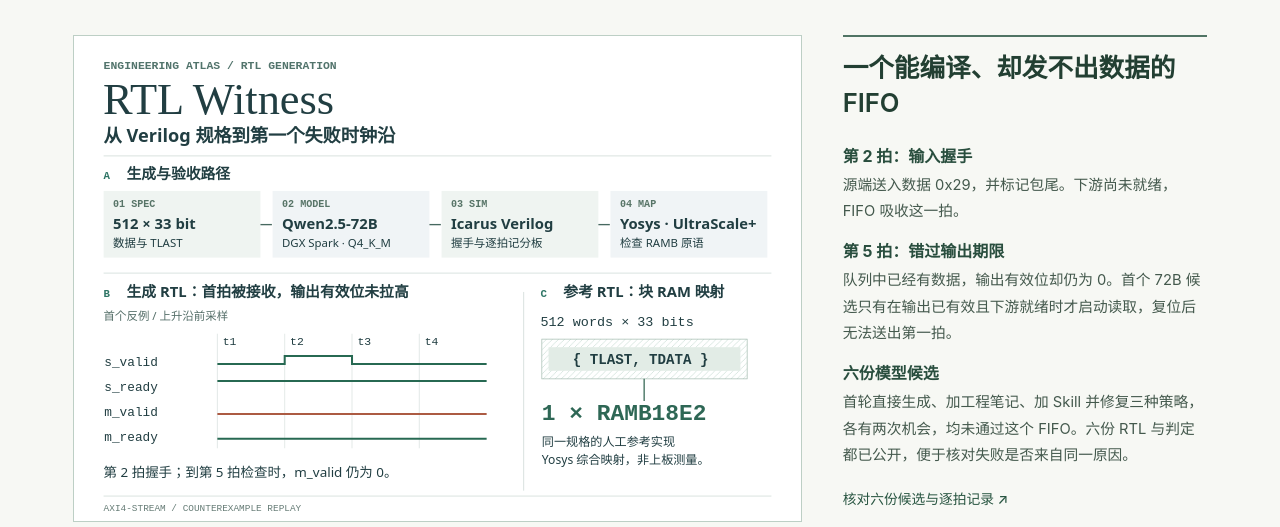
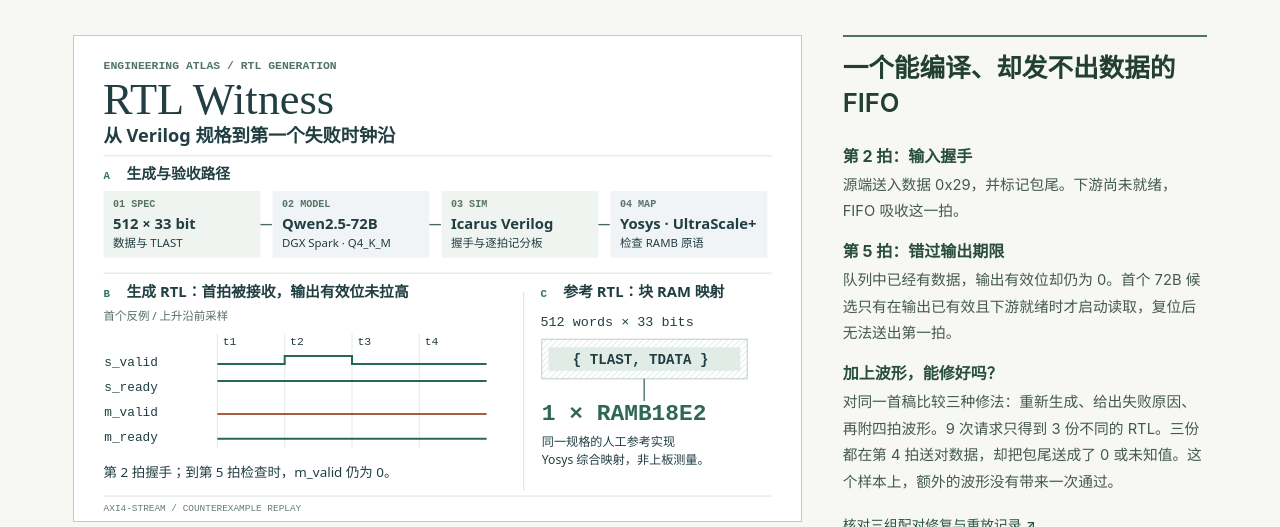
Before and after one commit to EtherealBian/etherealbian.github.io, a plain HTML site: page work/rtl-witness.html in a window 1280 px wide. Shown: the part 284-811 px from the top of the page. Drawn offline with Linux system fonts and the light colour scheme.

Commit message:
Show what changed when the RTL model saw the four-edge witness

```diff
--- a/work/rtl-witness.html
+++ b/work/rtl-witness.html
@@ -3,5 +3,5 @@
 <body class="dossier rocket-sheet"><a class="skip" href="#sheet">跳至项目</a><header class="sheet-nav"><div class="sheet-wrap"><a class="brand" href="../index.html"><img src="../assets/orbit.svg" width="32" height="32" alt="">EtherealBian</a><a href="../index.html#rtl-witness">← 返回工程图集</a></div></header>
 <main id="sheet" class="sheet-wrap"><header class="rocket-title"><p class="rocket-folio">工程图志 10 <span>/</span> AI for RTL</p><h1 lang="en">RTL Witness</h1><div class="rocket-deck"><p>让模型在 DGX Spark 上生成 Verilog，再用握手时序和 FPGA 资源映射检查它是否写对。</p><a href="https://github.com/EtherealBian/rtl-witness">GitHub 仓库 ↗</a></div></header>
 <div class="rocket-spread"><figure class="rocket-figure"><a href="../assets/plates/atlas-10-rtl-witness.svg" aria-label="放大 FIFO 时序与综合工程图"><img src="../assets/plates/atlas-10-rtl-witness.svg" width="1080" height="720" alt="Qwen2.5-72B 首份 RTL 的输入握手与失效输出波形；右侧为人工参考设计的块 RAM 映射。"></a><figcaption><span>帧 FIFO 的首个失败时钟沿</span><a href="../assets/plates/atlas-10-rtl-witness.svg">放大工程图 ↗</a></figcaption></figure>
-<section class="rocket-boot"><h2>一个能编译、却发不出数据的 FIFO</h2><dl class="rocket-steps"><dt>第 2 拍：输入握手</dt><dd>源端送入数据 0x29，并标记包尾。下游尚未就绪，FIFO 吸收这一拍。</dd><dt>第 5 拍：错过输出期限</dt><dd>队列中已经有数据，输出有效位却仍为 0。首个 72B 候选只有在输出已有效且下游就绪时才启动读取，复位后无法送出第一拍。</dd><dt>六份模型候选</dt><dd>首轮直接生成、加工程笔记、加 Skill 并修复三种策略，各有两次机会，均未通过这个 FIFO。六份 RTL 与判定都已公开，便于核对失败是否来自同一原因。</dd></dl><a class="rocket-source" href="https://github.com/EtherealBian/rtl-witness/blob/main/reports/fifo72-pilot/pilot.json">核对六份候选与逐拍记录 ↗</a></section></div>
+<section class="rocket-boot"><h2>一个能编译、却发不出数据的 FIFO</h2><dl class="rocket-steps"><dt>第 2 拍：输入握手</dt><dd>源端送入数据 0x29，并标记包尾。下游尚未就绪，FIFO 吸收这一拍。</dd><dt>第 5 拍：错过输出期限</dt><dd>队列中已经有数据，输出有效位却仍为 0。首个 72B 候选只有在输出已有效且下游就绪时才启动读取，复位后无法送出第一拍。</dd><dt>加上波形，能修好吗？</dt><dd>对同一首稿比较三种修法：重新生成、给出失败原因、再附四拍波形。9 次请求只得到 3 份不同的 RTL。三份都在第 4 拍送对数据，却把包尾送成了 0 或未知值。这个样本上，额外的波形没有带来一次通过。</dd></dl><a class="rocket-source" href="https://github.com/EtherealBian/rtl-witness/blob/main/reports/repair72-v1/study.json">核对三组配对修复与重放记录 ↗</a></section></div>
 <div class="rocket-comparisons"><section><h2>传对了，也要用对存储器</h2><p>规格要求 512 个 33 位存储字，将包尾与数据一起保存。人工参考实现通过 5 组仿真，Yosys 映射出 <strong>1 个 RAMB18E2</strong>。改用分布式 RAM 后，功能检查依然通过，但资源检查将它拒绝。</p><a class="rocket-source" href="https://github.com/EtherealBian/rtl-witness/blob/main/reports/calibration.json">核对校准记录 ↗</a></section><section><h2>五组仿真没有发现什么？</h2><p>两份人工构造的寄存器切片都通过了五组仿真。第一份让下游就绪信号直通上游，<a href="https://github.com/EtherealBian/rtl-witness/blob/main/reports/skid2-calibration.json">网表检查</a>定位到 <code>m_ready → s_ready</code>。第二份只在收到 <code>0xBADC0DE5</code> 时翻转最低位。七步有界检查找到了这个输入，用同一组输入重跑 Icarus，第 5 步确实读出了 <code>0xBADC0DE4</code>。</p><a class="rocket-source" href="https://github.com/EtherealBian/rtl-witness/blob/main/reports/skid2-bounded.json">核对求解器输入与独立仿真 ↗</a></section></div></main></body></html>
```
